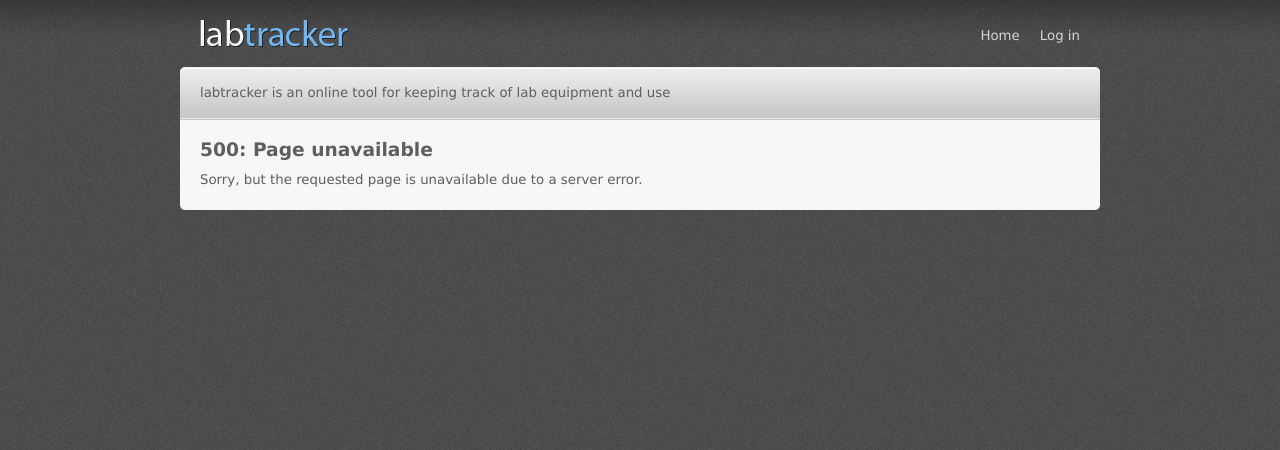
After one commit to danielstjules/labtracker, a Django app: template labtracker/templates/labtracker/500.html in a window 1280 px wide. The commit adds this page. Shown: the top 450 px of the page. Run offline with Django 3.2, Linux system fonts and the light colour scheme; the template is opened without the code that fills it, so the values that code supplies are empty.

Commit message:
Add error templates

```diff
--- /dev/null
+++ b/labtracker/templates/labtracker/500.html
@@ -0,0 +1,7 @@
+{% extends 'base.html' %}
+{% block title %}labtracker | Page unavailable{% endblock %}
+{% block h1_title %}<h1>500: Page unavailable</h1>{% endblock %}
+
+{% block content %}
+Sorry, but the requested page is unavailable due to a server error.
+{% endblock %}
```
Also changed, not shown: labtracker/templates/labtracker/404.html (added, +7 -0 lines), labtracker/templates/labtracker/forward.html (line endings or trailing spaces).
